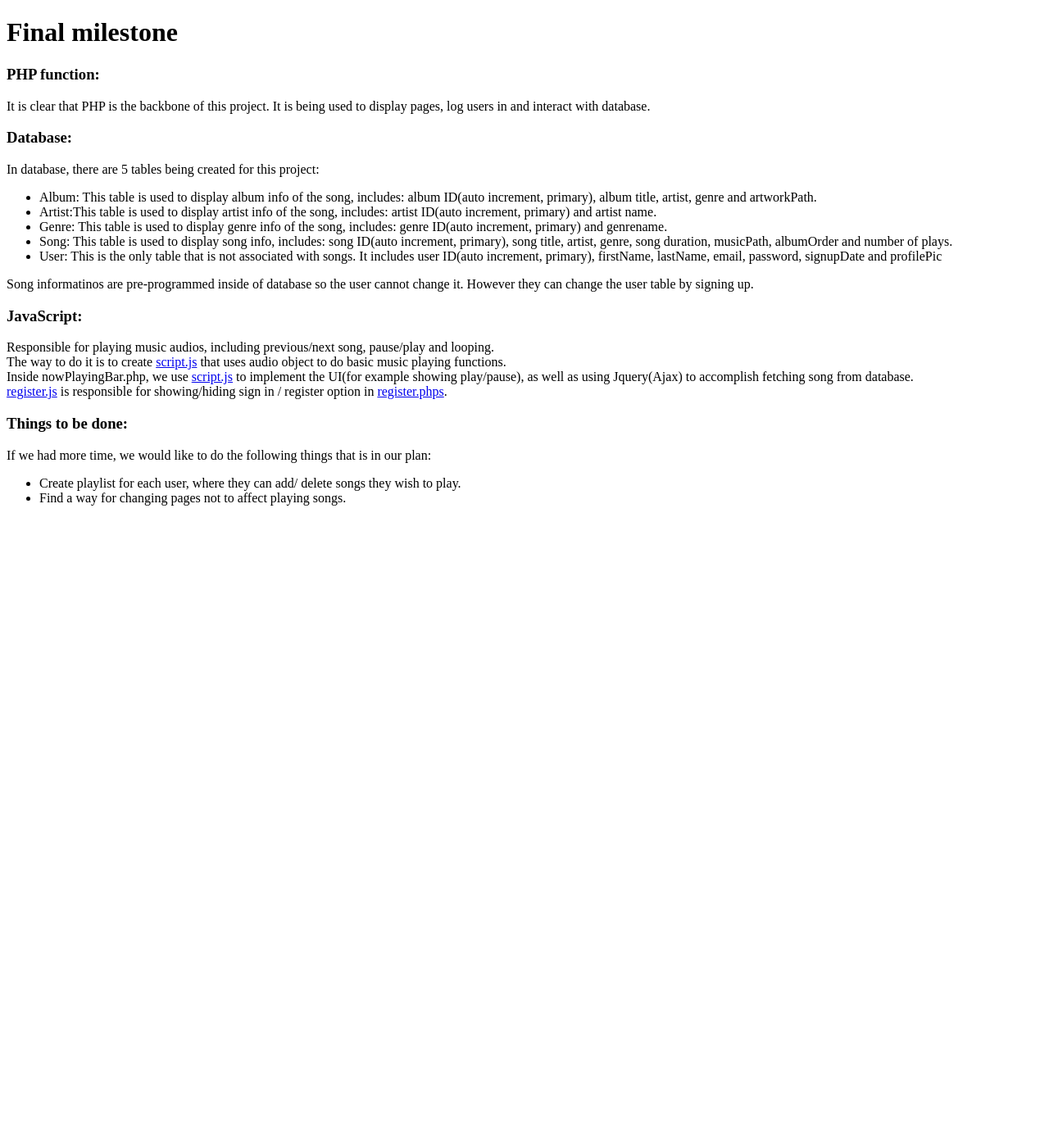
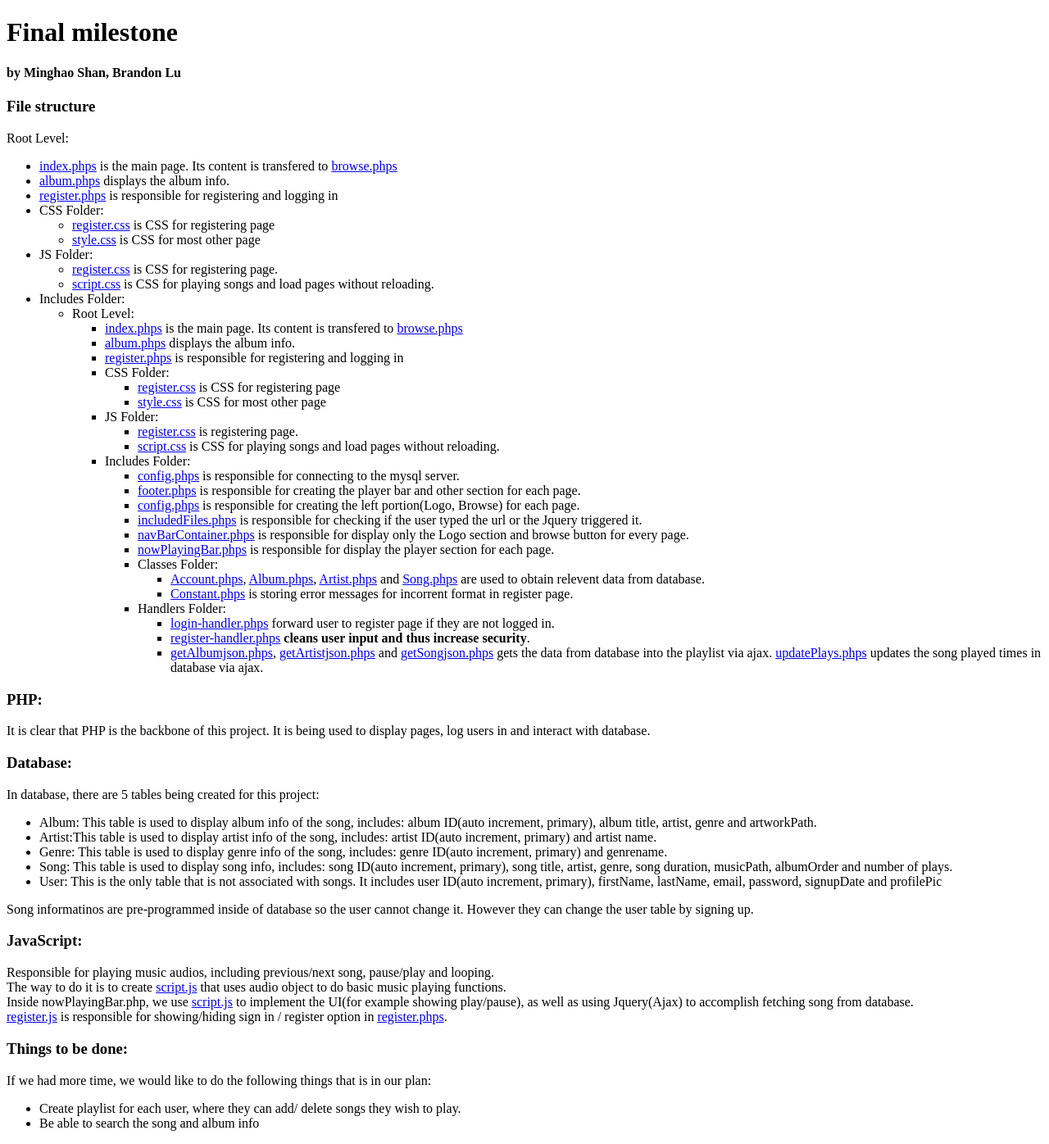
Before and after one commit to alex8shan/-1s, a PHP site: page /milestone.html in a window 1280 px wide. Shown: the whole page at 82% size. Before the commit the page ends 800 px from the top, so only its background shows below. Run offline with PHP 8.4, Linux system fonts and the light colour scheme; a stand-in replaces the project's code that opens the database connection.

Commit message:
Final update

```diff
--- a/includes/includedFiles.php
+++ b/includes/includedFiles.php
@@ -1,5 +1,6 @@
 <?php
-// Determines if the user clicked the button manually or via ajax
+// Determines if the user typed url manually or via ajax. If the url is triggered via ajax the
+//header and footer will not be loaded, only the mainContent
 if(isset($_SERVER['HTTP_X_REQUESTED_WITH'])) {
     include("config.php");
     include("classes/Artist.php");
--- a/milestone.html
+++ b/milestone.html
@@ -2,7 +2,10 @@
 <!--[if lt IE 7]>      <html class="no-js lt-ie9 lt-ie8 lt-ie7"> <![endif]-->
 <!--[if IE 7]>         <html class="no-js lt-ie9 lt-ie8"> <![endif]-->
 <!--[if IE 8]>         <html class="no-js lt-ie9"> <![endif]-->
-<!--[if gt IE 8]><!--> <html class="no-js"> <!--<![endif]-->
+<!--[if gt IE 8]><!-->
+<html class="no-js">
+<!--<![endif]-->
+
 <head>
     <meta charset="utf-8">
     <meta http-equiv="X-UA-Compatible" content="IE=edge">
@@ -10,37 +13,177 @@
     <meta name="description" content="">
     <meta name="viewport" content="width=device-width, initial-scale=1">
 </head>
+
 <body>
-        <!--[if lt IE 7]>
+    <!--[if lt IE 7]>`
             <p class="browsehappy">You are using an <strong>outdated</strong> browser. Please <a href="#">upgrade your browser</a> to improve your experience.</p>
         <![endif]-->
     <h1>Final milestone</h1>
-        <h3>PHP function:</h3>
+    <h4>by Minghao Shan, Brandon Lu</h4>
+    <h3>File structure</h3>
+    Root Level:
+    <ul>
+        <li>
+            <a href="http://ice.truman.edu/~ms1723/+1s/index.phps">index.phps</a> is the main page. Its content is transfered to
+            <a href="http://ice.truman.edu/~ms1723/+1s/browse.phps">browse.phps</a>
+        </li>
+        <li>
+            <a href="http://ice.truman.edu/~ms1723/+1s/album.phps">album.phps</a> displays the album info.</li>
+        <li>
+            <a href="http://ice.truman.edu/~ms1723/+1s/register.phps">register.phps</a> is responsible for registering and logging in</li>
+        <li>
+            CSS Folder:
+            <ul>
+                <li>
+                    <a href="http://ice.truman.edu/~ms1723/+1s/assets/CSS/register.css">register.css</a> is CSS for registering page</li>
+                <li>
+                    <a href="http://ice.truman.edu/~ms1723/+1s/assets/CSS/style.css">style.css</a> is CSS for most other page</li>
+            </ul>
+        </li>
+        <li>
+            JS Folder:
+            <ul>
+                <li>
+                    <a href="http://ice.truman.edu/~ms1723/+1s/assets/js/register.js">register.css</a> is CSS for registering page.</li>
+                <li>
+                    <a href="http://ice.truman.edu/~ms1723/+1s/assets/js/script.css">script.css</a> is CSS for playing songs and load pages without reloading.</li>
+            </ul>
+        </li>
+        <li>
+            Includes Folder:
+            <ul>
+                <li>Root Level:
+                    <ul>
+                        <li>
+                            <a href="http://ice.truman.edu/~ms1723/+1s/index.phps">index.phps</a> is the main page. Its content is transfered to
+                            <a href="http://ice.truman.edu/~ms1723/+1s/browse.phps">browse.phps</a>
+                        </li>
+                        <li>
+                            <a href="http://ice.truman.edu/~ms1723/+1s/album.phps">album.phps</a> displays the album info.</li>
+                        <li>
+                            <a href="http://ice.truman.edu/~ms1723/+1s/register.phps">register.phps</a> is responsible for registering and logging in</li>
+                        <li>
+                            CSS Folder:
+                            <ul>
+                                <li>
+                                    <a href="http://ice.truman.edu/~ms1723/+1s/assets/CSS/register.css">register.css</a> is CSS for registering page</li>
+                                <li>
+                                    <a href="http://ice.truman.edu/~ms1723/+1s/assets/CSS/style.css">style.css</a> is CSS for most other page</li>
+                            </ul>
+                        </li>
+                        <li>
+                            JS Folder:
+                            <ul>
+                                <li>
+                                    <a href="http://ice.truman.edu/~ms1723/+1s/assets/js/register.js">register.css</a> is registering page.</li>
+                                <li>
+                                    <a href="http://ice.truman.edu/~ms1723/+1s/assets/js/script.css">script.css</a> is CSS for playing songs and load pages without reloading.</li>
+                            </ul>
+                        </li>
+                        <li>
+                            Includes Folder:
+                            <ul>
+                                <li>
+                                    <a href="http://ice.truman.edu/~ms1723/+1s/includes/config.phps">config.phps</a> is responsible for connecting to the mysql server.
+                                </li>
+                                <li>
+                                    <a href="http://ice.truman.edu/~ms1723/+1s/includes/footer.phps">footer.phps</a> is responsible for creating the player bar and other section for each
+                                    page.
+                                </li>
+                                <li>
+                                    <a href="http://ice.truman.edu/~ms1723/+1s/includes/header.phps">config.phps</a> is responsible for creating the left portion(Logo, Browse) for each page.
+                                </li>
+                                <li>
+                                    <a href="http://ice.truman.edu/~ms1723/+1s/includes/includedFiles.phps">includedFiles.phps</a> is responsible for checking if the user typed the url or the Jquery
+                                    triggered it.
+                                </li>
+                                <li>
+                                    <a href="http://ice.truman.edu/~ms1723/+1s/includes/navBarContainer.phps">navBarContainer.phps</a> is responsible for display only the Logo section and browse
+                                    button for every page.
+                                </li>
+                                <li>
+                                    <a href="http://ice.truman.edu/~ms1723/+1s/includes/nowPlayingBar.phps">nowPlayingBar.phps</a> is responsible for display the player section for each page.
+                                </li>
+                                <li>
+                                    Classes Folder:
+                                    <ul>
+                                        <li>
+                                            <a href="http://ice.truman.edu/~ms1723/+1s/includes/classes/Account.phps">Account.phps</a>,
+                                            <a href="http://ice.truman.edu/~ms1723/+1s/includes/classes/Album.phps">Album.phps</a>,
+                                            <a href="http://ice.truman.edu/~ms1723/+1s/includes/classes/Artist.phps">Artist.phps</a> and
+                                            <a href="http://ice.truman.edu/~ms1723/+1s/includes/classes/Song.phps">Song.phps</a> are used to obtain relevent data from database.
+                                        </li>
+                                        <li>
+                                            <a href="http://ice.truman.edu/~ms1723/+1s/includes/classes/Constant.phps">Constant.phps</a> is storing error messages for incorrent format in register
+                                            page.
+                                        </li>
+                                    </ul>
+                                </li>
+                                <li>
+                                    Handlers Folder:
+                                    <ul>
+                                        <li>
+                                            <a href="http://ice.truman.edu/~ms1723/+1s/includes/handlers/login-handler.phps">login-handler.phps</a> forward user to register page if they are not logged in.
+                                        </li>
+                                        <li>
+                                            <a href="http://ice.truman.edu/~ms1723/+1s/includes/handlers/register-handler.phps">register-handler.phps</a>
+                                            <strong>cleans user input and thus increase security</strong>.
+                                        </li>
+                                        <li>
+                                            <a href="http://ice.truman.edu/~ms1723/+1s/includes/handlers/ajax/getAlbumJson.phps">getAlbumjson.phps</a>,
+                                            <a href="http://ice.truman.edu/~ms1723/+1s/includes/handlers/ajax/getArtistJson.phps">getArtistjson.phps</a> and
+                                            <a href="http://ice.truman.edu/~ms1723/+1s/includes/handlers/ajax/getSongJson.phps">getSongjson.phps</a> gets the data from database into the playlist via ajax.
+                                            <a href="http://ice.truman.edu/~ms1723/+1s/includes/handlers/ajax/updatePlays.phps">updatePlays.phps</a> updates the song played times in database via ajax.
+                                        </li>
+                                    </ul>
+
+                                </li>
+                            </ul>
+                        </li>
+                    </ul>
+                </li>
+            </ul>
+        </li>
+    </ul>
+    <h3>PHP:</h3>
     It is clear that PHP is the backbone of this project. It is being used to display pages, log users in and interact with database.
+
+
 
     <h3>Database:</h3>
     In database, there are 5 tables being created for this project:
     <ul>
-            <li>Album: This table is used to display album info of the song, includes: album ID(auto increment, primary), album title, artist, genre and artworkPath.</li>
-            <li>Artist:This table is used to display artist info of the song, includes: artist ID(auto increment, primary) and artist name.</li>
+        <li>Album: This table is used to display album info of the song, includes: album ID(auto increment, primary), album title,
+            artist, genre and artworkPath.</li>
+        <li>Artist:This table is used to display artist info of the song, includes: artist ID(auto increment, primary) and artist
+            name.
+        </li>
         <li>Genre: This table is used to display genre info of the song, includes: genre ID(auto increment, primary) and genrename.</li>
-            <li>Song: This table is used to display song info, includes: song ID(auto increment, primary), song title, artist, genre, song duration, musicPath, albumOrder and number of plays.</li>
-            <li>User: This is the only table that is not associated with songs. It includes user ID(auto increment, primary), firstName, lastName, email, password, signupDate and profilePic </li>
+        <li>Song: This table is used to display song info, includes: song ID(auto increment, primary), song title, artist, genre,
+            song duration, musicPath, albumOrder and number of plays.</li>
+        <li>User: This is the only table that is not associated with songs. It includes user ID(auto increment, primary), firstName,
+            lastName, email, password, signupDate and profilePic </li>
     </ul>
-        Song informatinos are pre-programmed inside of database so the user cannot change it. However they can change the user table by signing up.
+    Song informatinos are pre-programmed inside of database so the user cannot change it. However they can change the user table
+    by signing up.
     <h3>JavaScript:</h3>
-        Responsible for playing music audios, including previous/next song, pause/play and looping.<br>
-        The way to do it is to create <a href="http://ice.truman.edu/~ms1723/-1s/assets/js/script.js">script.js</a> that uses audio object to do basic music playing functions.<br>
-        Inside nowPlayingBar.php, we use <a href="http://ice.truman.edu/~ms1723/-1s/assets/js/script.js">script.js</a> to implement the UI(for example showing play/pause), as well as
-        using Jquery(Ajax) to accomplish fetching song from database.<br>
-        <a href="http://ice.truman.edu/~ms1723/ms3/assets/js/register.js">register.js</a> is responsible for showing/hiding sign in / register option in <a href="http://ice.truman.edu/~ms1723/-1s/register.phps">register.phps</a>.
+    Responsible for playing music audios, including previous/next song, pause/play and looping.
+    <br> The way to do it is to create
+    <a href="http://ice.truman.edu/~ms1723/+1s/assets/js/script.js">script.js</a> that uses audio object to do basic music playing functions.
+    <br> Inside nowPlayingBar.php, we use
+    <a href="http://ice.truman.edu/~ms1723/+1s/assets/js/script.js">script.js</a> to implement the UI(for example showing play/pause), as well as using Jquery(Ajax) to accomplish fetching
+    song from database.
+    <br>
+    <a href="http://ice.truman.edu/~ms1723/ms3/assets/js/register.js">register.js</a> is responsible for showing/hiding sign in / register option in
+    <a href="http://ice.truman.edu/~ms1723/+1s/register.phps">register.phps</a>.
     <br>
 
     <h3>Things to be done:</h3>
     If we had more time, we would like to do the following things that is in our plan:
     <ul>
         <li>Create playlist for each user, where they can add/ delete songs they wish to play.</li>
-            <li>Find a way for changing pages not to affect playing songs.</li>
+        <li>Be able to search the song and album info</li>
     </ul>
 </body>
+
 </html>
--- a/register.php
+++ b/register.php
@@ -117,8 +117,6 @@ if (isset($_POST['registerButton'])) {
                 <div id="loginText">
                     <h1>Stay Simple & Stay Naive.</h1>
                     <h2>Listen to +1s and run faster than Hong Kong journalist!</h2>
-                    <h3>Search for all their favorite artists, albums and songs in real time!</h3>
-                    <h3>Create and customize their own playlists</h3>
                     <h3>Control the music with all the usual controls such as play, pause, skip, previous, shuffle, repeat etc.</h3>
                 </div>
             </div>
```
Lines whose indentation alone changed are shown as unchanged.
